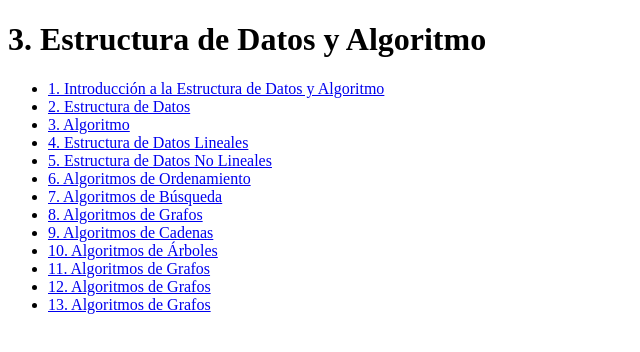
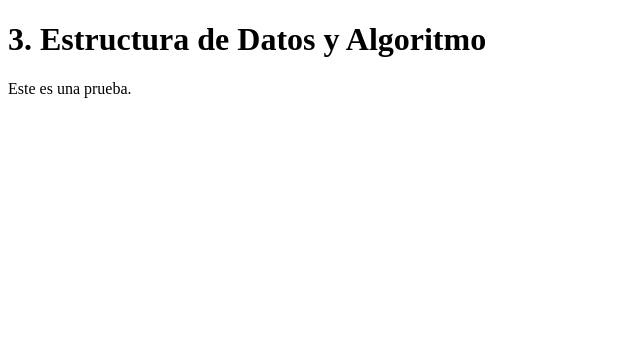
Before and after one commit to jocohn/Int_programacion_y_diagrama_de_flujo, a plain HTML site: page 3. Estructura de Datos y Algoritmo/index.html in a window 1280 px wide. Shown: the whole page, without its empty margins (0-640 px from the left). Drawn offline with Linux system fonts and the light colour scheme.

Commit message:
Prueba index

```diff
--- a/3. Estructura de Datos y Algoritmo/index.html
+++ b/3. Estructura de Datos y Algoritmo/index.html
@@ -2,24 +2,10 @@
 <html lang="es">
 <head>
     <meta charset="UTF-8">
-    <title>3. Estructura de Datos y Algoritmo</title>
+    <title>Estructura de Datos y Algoritmo</title>
 </head>
 <body>
     <h1>3. Estructura de Datos y Algoritmo</h1>
-    <ul>
-        <li><a href="1.%20Introduccion%20a%20la%20Estructura%20de%20Datos%20y%20Algoritmo/index.html">1. Introducción a la Estructura de Datos y Algoritmo</a></li>
-        <li><a href="2.%20Estructura%20de%20Datos/index.html">2. Estructura de Datos</a></li>
-        <li><a href="3.%20Algoritmo/index.html">3. Algoritmo</a></li>
-        <li><a href="4.%20Estructura%20de%20Datos%20Lineales/index.html">4. Estructura de Datos Lineales</a></li>
-        <li><a href="5.%20Estructura%20de%20Datos%20No%20Lineales/index.html">5. Estructura de Datos No Lineales</a></li>
-        <li><a href="6.%20Algoritmos%20de%20Ordenamiento/index.html">6. Algoritmos de Ordenamiento</a></li>
-        <li><a href="7.%20Algoritmos%20de%20Busqueda/index.html">7. Algoritmos de Búsqueda</a></li>
-        <li><a href="8.%20Algoritmos%20de%20Grafos/index.html">8. Algoritmos de Grafos</a></li>
-        <li><a href="9.%20Algoritmos%20de%20Cadenas/index.html">9. Algoritmos de Cadenas</a></li>
-        <li><a href="10.%20Algoritmos%20de%20Arboles/index.html">10. Algoritmos de Árboles</a></li>
-        <li><a href="11.%20Algoritmos%20de%20Grafos/index.html">11. Algoritmos de Grafos</a></li>
-        <li><a href="12.%20Algoritmos%20de%20Grafos/index.html">12. Algoritmos de Grafos</a></li>
-        <li><a href="13.%20Algoritmos%20de%20Grafos/index.html">13. Algoritmos de Grafos</a></li>
-    </ul>
+    <p>Este es una prueba.</p>
 </body>
 </html>
```
